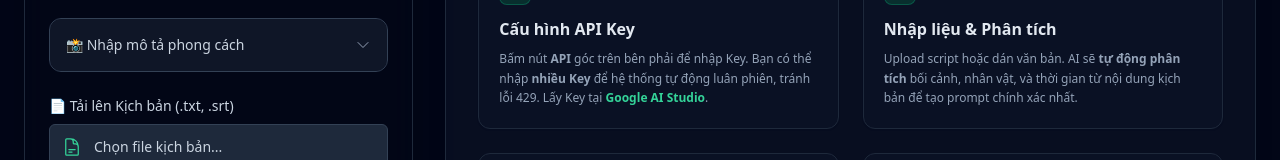
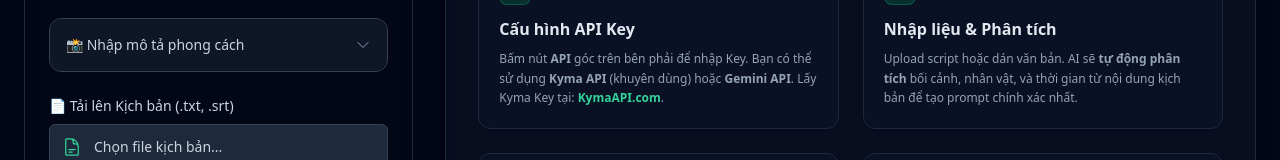
Before and after one commit to thuanndbxvp/Tool-Phancanh, a React (Vite) app: page / in a window 1280 px wide. Shown: the part 250-410 px from the top of the page. Built offline with nearby package versions, Linux system fonts and the light colour scheme.

Commit message:
docs: update API instruction to recommend KymaAPI

```diff
--- a/src/components/WelcomeGuide.tsx
+++ b/src/components/WelcomeGuide.tsx
@@ -11,7 +11,7 @@ export const WelcomeGuide: FC = () => (
                 <div className="w-8 h-8 rounded-lg bg-emerald-900/50 text-emerald-400 flex items-center justify-center font-bold mb-3 border border-emerald-500/30">1</div>
                 <h3 className="font-bold text-slate-200 mb-2">Cấu hình API Key</h3>
                 <p className="text-xs text-slate-400 leading-relaxed">
-                   Bấm nút <strong>API</strong> góc trên bên phải để nhập Key. Bạn có thể nhập <strong>nhiều Key</strong> để hệ thống tự động luân phiên, tránh lỗi 429. Lấy Key tại <a href="https://aistudio.google.com/api-keys" target="_blank" rel="noopener noreferrer" className="text-emerald-400 hover:underline font-bold">Google AI Studio</a>.
+                   Bấm nút <strong>API</strong> góc trên bên phải để nhập Key. Bạn có thể sử dụng <strong>Kyma API</strong> (khuyên dùng) hoặc <strong>Gemini API</strong>. Lấy Kyma Key tại: <a href="https://kymaapi.com/" target="_blank" rel="noopener noreferrer" className="text-emerald-400 hover:underline font-bold">KymaAPI.com</a>.
                 </p>
             </div>
 
```
